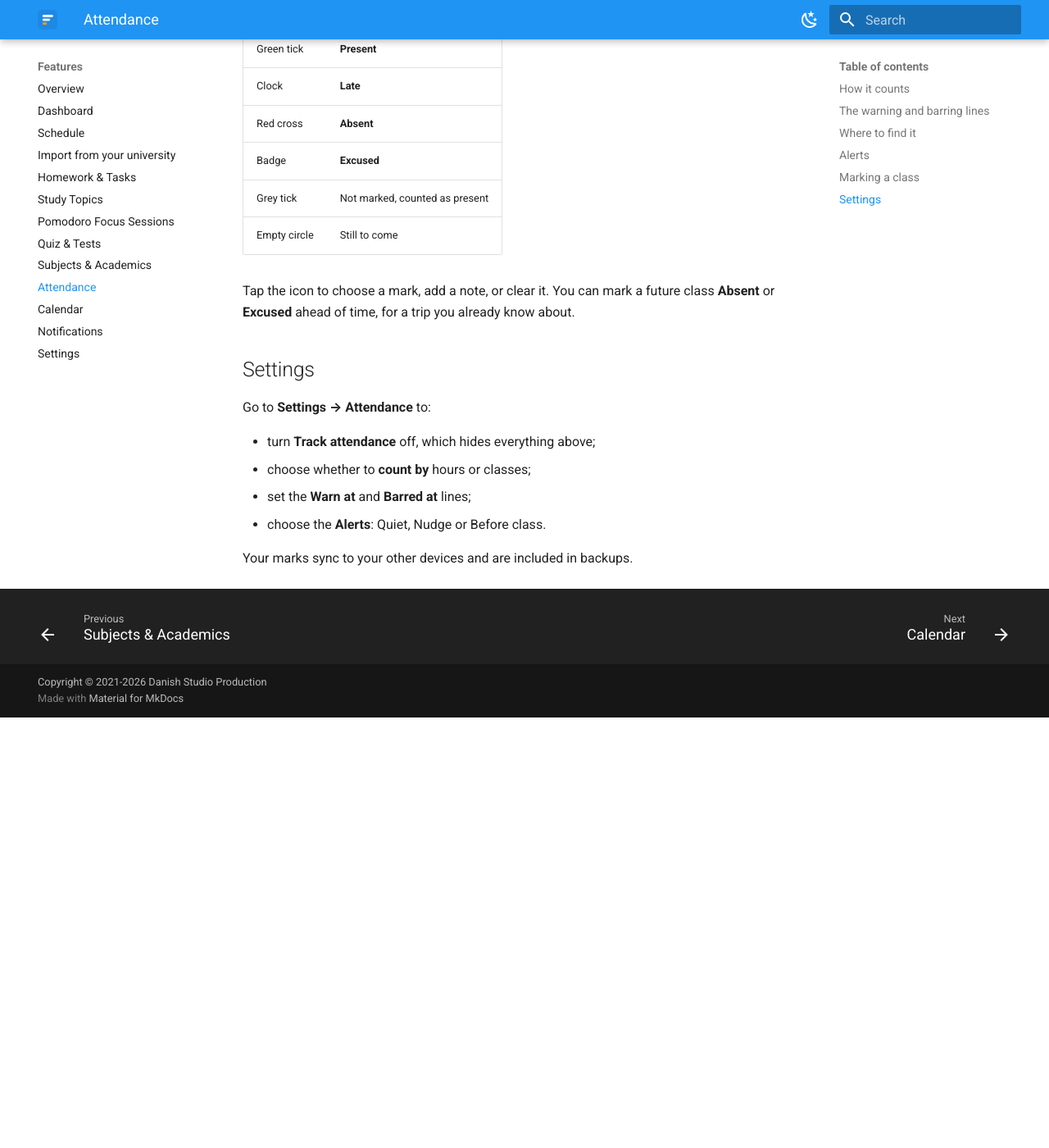
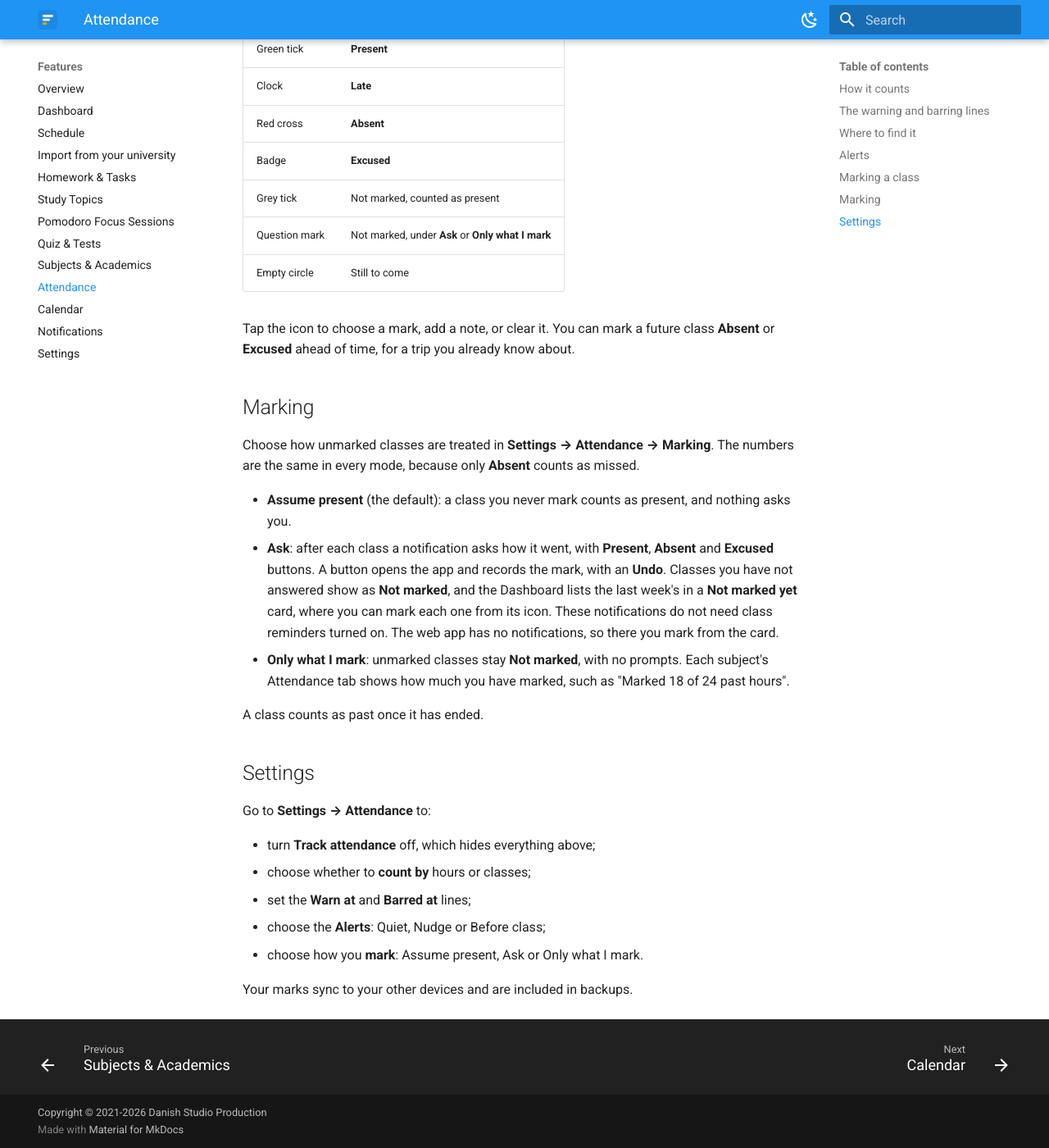
Before and after one commit to Jerit3787/planner-docs, an MkDocs documentation site: the page built from docs/features/attendance.md, in a window 1280 px wide and 1400 px high, scrolled down 2159 px. Shown: the whole window at 82% size. Built offline with MkDocs 1.6.1 and Material for MkDocs 9.7.7, drawn with Linux system fonts in a browser that asks for light colours; the version menu is left out; before the commit the page ends 3034 px from its top, so only the background shows below that.

Commit message:
docs(attendance): marking modes
Co-Authored-By: Claude Opus 5.5 <noreply@anthropic.com>

```diff
--- a/docs/features/attendance.md
+++ b/docs/features/attendance.md
@@ -76,10 +76,27 @@ Attendance tab.
 | Red cross | **Absent** |
 | Badge | **Excused** |
 | Grey tick | Not marked, counted as present |
+| Question mark | Not marked, under **Ask** or **Only what I mark** |
 | Empty circle | Still to come |
 
 Tap the icon to choose a mark, add a note, or clear it. You can mark a future class **Absent** or
 **Excused** ahead of time, for a trip you already know about.
+
+## Marking
+
+Choose how unmarked classes are treated in **Settings → Attendance → Marking**. The numbers are
+the same in every mode, because only **Absent** counts as missed.
+
+- **Assume present** (the default): a class you never mark counts as present, and nothing asks you.
+- **Ask**: after each class a notification asks how it went, with **Present**, **Absent** and
+  **Excused** buttons. A button opens the app and records the mark, with an **Undo**. Classes you
+  have not answered show as **Not marked**, and the Dashboard lists the last week's in a **Not
+  marked yet** card, where you can mark each one from its icon. These notifications do not need
+  class reminders turned on. The web app has no notifications, so there you mark from the card.
+- **Only what I mark**: unmarked classes stay **Not marked**, with no prompts. Each subject's
+  Attendance tab shows how much you have marked, such as "Marked 18 of 24 past hours".
+
+A class counts as past once it has ended.
 
 ## Settings
 
@@ -88,6 +105,7 @@ Go to **Settings → Attendance** to:
 - turn **Track attendance** off, which hides everything above;
 - choose whether to **count by** hours or classes;
 - set the **Warn at** and **Barred at** lines;
-- choose the **Alerts**: Quiet, Nudge or Before class.
+- choose the **Alerts**: Quiet, Nudge or Before class;
+- choose how you **mark**: Assume present, Ask or Only what I mark.
 
 Your marks sync to your other devices and are included in backups.
```
Also changed, not shown: docs/features/settings.md (+1 -1 lines).
